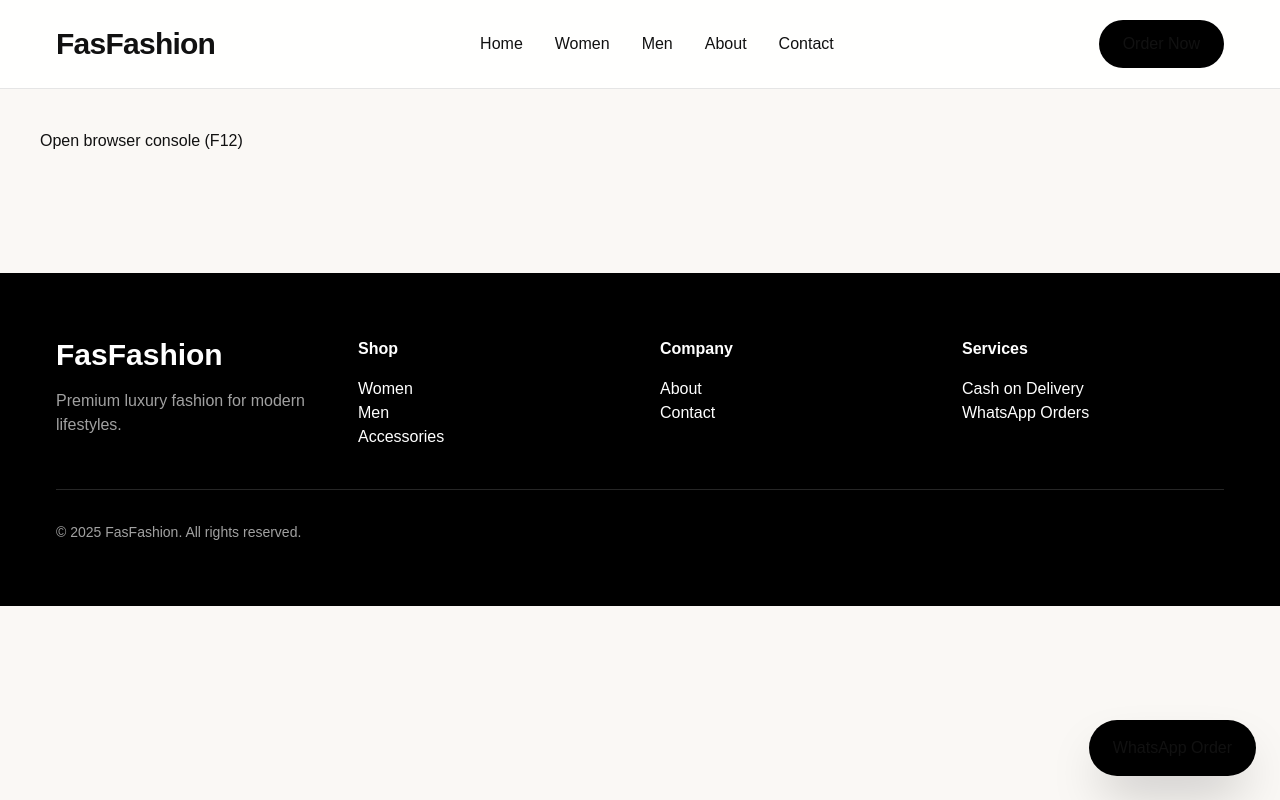
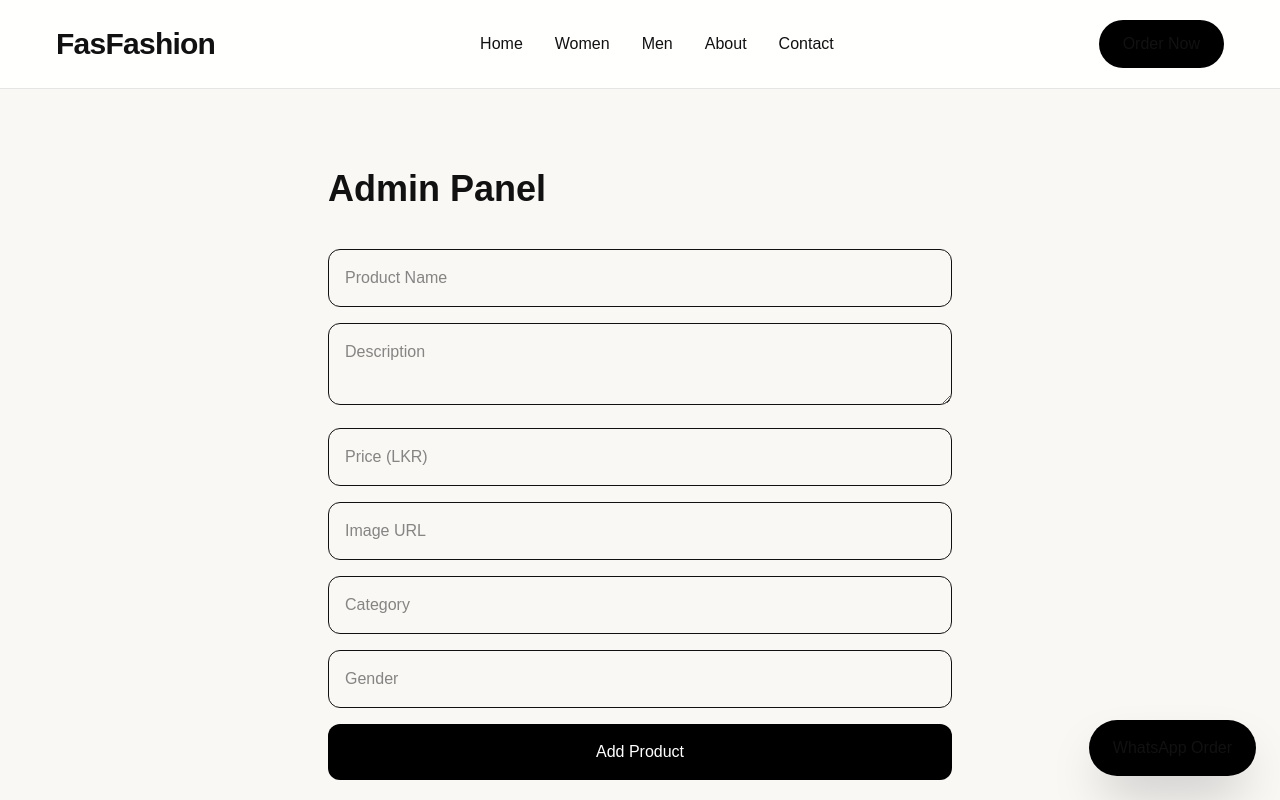
Before and after one commit to Rashamjm/fasfashion, a Next.js app: page /admin in a window 1280 px wide. Shown: the top 800 px of the page. Built offline with nearby package versions, Linux system fonts and the light colour scheme; no server answers; the database is empty.

Commit message:
connect men db

```diff
--- a/app/admin/page.tsx
+++ b/app/admin/page.tsx
@@ -1,25 +1,134 @@
 "use client";
 
-import { useEffect } from "react";
+import { useState } from "react";
 import { supabase } from "@/lib/supabase";
 
 export default function AdminPage() {
-  useEffect(() => {
-    async function test() {
-      const { data, error } = await supabase
-        .from("products")
-        .select("*");
+  const [name, setName] = useState("");
+  const [description, setDescription] =
+    useState("");
+  const [priceLkr, setPriceLkr] =
+    useState("");
+  const [imageUrl, setImageUrl] =
+    useState("");
+  const [category, setCategory] =
+    useState("");
+  const [gender, setGender] =
+    useState("");
+  const [loading, setLoading] =
+    useState(false);
 
-      console.log("DATA:", data);
-      console.log("ERROR:", error);
+  const addProduct = async () => {
+    setLoading(true);
+
+    const { data, error } = await supabase
+      .from("products")
+      .insert([
+        {
+          name,
+          description,
+          price_lkr: Number(priceLkr),
+          price_usd: 0,
+          image_url: imageUrl,
+          category,
+          gender,
+          stock: 10,
+          featured: false,
+        },
+      ])
+      .select();
+
+    console.log(data);
+    console.log(error);
+
+    if (error) {
+      alert(error.message);
+      setLoading(false);
+      return;
     }
 
-    test();
-  }, []);
+    alert("✅ Product Added!");
+
+    setName("");
+    setDescription("");
+    setPriceLkr("");
+    setImageUrl("");
+    setCategory("");
+    setGender("");
+    setLoading(false);
+  };
 
   return (
-    <div className="p-10">
-      Open browser console (F12)
-    </div>
+    <main className="max-w-2xl mx-auto py-20 px-6">
+      <h1 className="text-4xl font-bold mb-10">
+        Admin Panel
+      </h1>
+
+      <div className="space-y-4">
+        <input
+          placeholder="Product Name"
+          className="w-full border p-4 rounded-xl"
+          value={name}
+          onChange={(e) =>
+            setName(e.target.value)
+          }
+        />
+
+        <textarea
+          placeholder="Description"
+          className="w-full border p-4 rounded-xl"
+          value={description}
+          onChange={(e) =>
+            setDescription(e.target.value)
+          }
+        />
+
+        <input
+          placeholder="Price (LKR)"
+          className="w-full border p-4 rounded-xl"
+          value={priceLkr}
+          onChange={(e) =>
+            setPriceLkr(e.target.value)
+          }
+        />
+
+        <input
+          placeholder="Image URL"
+          className="w-full border p-4 rounded-xl"
+          value={imageUrl}
+          onChange={(e) =>
+            setImageUrl(e.target.value)
+          }
+        />
+
+        <input
+          placeholder="Category"
+          className="w-full border p-4 rounded-xl"
+          value={category}
+          onChange={(e) =>
+            setCategory(e.target.value)
+          }
+        />
+
+        <input
+          placeholder="Gender"
+          className="w-full border p-4 rounded-xl"
+          value={gender}
+          onChange={(e) =>
+            setGender(e.target.value)
+          }
+        />
+
+        <button
+          onClick={addProduct}
+          disabled={loading}
+          className="bg-black text-white px-8 py-4 rounded-xl w-full"
+        >
+          {loading
+            ? "Adding..."
+            : "Add Product"}
+        </button>
+      </div>
+    </main>
   );
 }
--- a/app/page.tsx
+++ b/app/page.tsx
@@ -1,167 +1,49 @@
-"use client";
+async function getMenProducts() {
+  const res = await fetch(
+    `${process.env.NEXT_PUBLIC_SUPABASE_URL}/rest/v1/products?gender=eq.Men&select=*`,
+    {
+      headers: {
+        apikey:
+          process.env
+            .NEXT_PUBLIC_SUPABASE_ANON_KEY!,
+        Authorization: `Bearer ${
+          process.env
+            .NEXT_PUBLIC_SUPABASE_ANON_KEY
+        }`,
+      },
+      cache: "no-store",
+    }
+  );
 
-import Link from "next/link";
+  return res.json();
+}
 
-const products = [
-  {
-    name: "Luxury Black Dress",
-    price: "Rs. 7,500",
-    image:
-      "https://images.pexels.com/photos/1488463/pexels-photo-1488463.jpeg",
-  },
-  {
-    name: "Premium Fashion Set",
-    price: "Rs. 9,200",
-    image:
-      "https://images.pexels.com/photos/1926769/pexels-photo-1926769.jpeg",
-  },
-  {
-    name: "Elegant Casual Wear",
-    price: "Rs. 6,900",
-    image:
-      "https://images.pexels.com/photos/994523/pexels-photo-994523.jpeg",
-  },
-];
+export default async function MenPage() {
+  const products =
+    await getMenProducts();
 
-export default function HomePage() {
   return (
-    <main className="bg-[#faf8f5] text-black">
+    <main className="bg-[#faf8f5] min-h-screen px-6 md:px-14 py-20">
 
-      {/* Hero */}
-      <section className="grid lg:grid-cols-2 gap-12 items-center px-6 md:px-14 py-20 min-h-[90vh]">
-
-        <div>
-          <p className="uppercase tracking-[5px] text-sm text-neutral-500 mb-5">
-            Luxury Fashion Collection
+      <p className="tracking-[6px] text-neutral-500 uppercase">
+        Premium Collection
       </p>
 
-          <h1 className="text-5xl md:text-7xl font-bold leading-[1]">
-            Elevate Your <br />
-            Everyday Style
+      <h1 className="text-6xl font-bold mt-4 mb-14">
+        Men Collection
       </h1>
 
-          <p className="text-lg text-neutral-600 mt-8 max-w-xl leading-8">
-            Discover elegant, luxury-inspired fashion made
-            for modern lifestyles. Premium quality with
-            affordable style.
-          </p>
-
-          <div className="flex flex-wrap gap-4 mt-10">
-            <Link
-              href="/women"
-              className="bg-black text-white px-8 py-4 rounded-full hover:scale-105 transition"
-            >
-              Shop Women
-            </Link>
-
-            <Link
-              href="/men"
-              className="border border-black px-8 py-4 rounded-full hover:bg-black hover:text-white transition"
-            >
-              Shop Men
-            </Link>
-          </div>
-        </div>
-
-        <img
-          src="https://images.pexels.com/photos/1926769/pexels-photo-1926769.jpeg"
-          alt="fashion"
-          className="rounded-[45px] h-[700px] w-full object-cover shadow-2xl"
-        />
-      </section>
-
-      {/* Promo Banner */}
-      <section className="px-6 md:px-14 py-8">
-        <div className="bg-black text-white rounded-[40px] p-10 flex flex-col md:flex-row justify-between items-center">
-
-          <div>
-            <p className="uppercase text-sm tracking-[4px] text-neutral-400">
-              Limited Offer
-            </p>
-
-            <h2 className="text-4xl font-bold mt-3">
-              Up To 40% Off Selected Styles
-            </h2>
-          </div>
-
-          <button className="bg-white text-black px-8 py-4 rounded-full mt-5 md:mt-0">
-            Shop Sale
-          </button>
-        </div>
-      </section>
-
-      {/* Categories */}
-      <section className="px-6 md:px-14 py-20">
-
-        <h2 className="text-4xl font-bold mb-12">
-          Shop By Category
-        </h2>
-
       <div className="grid md:grid-cols-3 gap-8">
-
-          <Link href="/women">
-            <div className="relative rounded-[35px] overflow-hidden group cursor-pointer">
-              <img
-                src="https://images.pexels.com/photos/1385472/pexels-photo-1385472.jpeg"
-                className="h-[500px] w-full object-cover group-hover:scale-105 transition duration-500"
-              />
-              <div className="absolute inset-0 bg-black/20" />
-              <div className="absolute bottom-8 left-8 text-white text-3xl font-bold">
-                Women
-              </div>
-            </div>
-          </Link>
-
-          <Link href="/men">
-            <div className="relative rounded-[35px] overflow-hidden group cursor-pointer">
-              <img
-                src="https://images.pexels.com/photos/1043474/pexels-photo-1043474.jpeg"
-                className="h-[500px] w-full object-cover group-hover:scale-105 transition duration-500"
-              />
-              <div className="absolute inset-0 bg-black/20" />
-              <div className="absolute bottom-8 left-8 text-white text-3xl font-bold">
-                Men
-              </div>
-            </div>
-          </Link>
-
-          <div className="relative rounded-[35px] overflow-hidden">
-            <img
-              src="https://images.pexels.com/photos/934070/pexels-photo-934070.jpeg"
-              className="h-[500px] w-full object-cover"
-            />
-            <div className="absolute inset-0 bg-black/20" />
-            <div className="absolute bottom-8 left-8 text-white text-3xl font-bold">
-              Accessories
-            </div>
-          </div>
-
-        </div>
-      </section>
-
-      {/* Featured Products */}
-      <section className="bg-white rounded-t-[60px] px-6 md:px-14 py-20">
-
-        <div className="flex justify-between items-center mb-12">
-          <h2 className="text-4xl font-bold">
-            New Arrivals
-          </h2>
-
-          <button className="border border-black px-6 py-3 rounded-full">
-            View All
-          </button>
-        </div>
-
-        <div className="grid md:grid-cols-3 gap-8">
-
-          {products.map((product, index) => (
+        {products?.map(
+          (product: any) => (
             <div
-              key={index}
-              className="bg-[#faf8f5] rounded-[35px] overflow-hidden hover:-translate-y-2 transition duration-300 hover:shadow-xl"
+              key={product.id}
+              className="bg-white rounded-[30px] overflow-hidden"
             >
               <img
-                src={product.image}
-                className="h-[450px] w-full object-cover"
+                src={product.image_url}
+                alt={product.name}
+                className="h-[500px] w-full object-cover"
               />
 
               <div className="p-6">
@@ -169,49 +51,25 @@ export default function HomePage() {
                   {product.name}
                 </h3>
 
-                <p className="font-bold mt-3 text-lg">
-                  {product.price}
+                <p className="text-neutral-600 mt-2">
+                  {product.description}
+                </p>
+
+                <p className="font-bold text-xl mt-4">
+                  Rs. {product.price_lkr}
                 </p>
 
                 <a
                   href="https://wa.me/947XXXXXXXX"
-                  className="block text-center bg-black text-white py-4 rounded-full mt-6"
+                  className="block text-center bg-black text-white py-4 rounded-full mt-5"
                 >
-                  Order via WhatsApp
+                  WhatsApp Order
                 </a>
               </div>
             </div>
-          ))}
-
-        </div>
-      </section>
-
-      {/* Testimonials */}
-      <section className="px-6 md:px-14 py-20">
-
-        <h2 className="text-4xl font-bold mb-10">
-          Customer Love
-        </h2>
-
-        <div className="grid md:grid-cols-3 gap-8">
-
-          {["Amazing quality!", "Very premium style!", "Fast delivery!"].map(
-            (review, index) => (
-              <div
-                key={index}
-                className="bg-white rounded-[35px] p-8 shadow-sm"
-              >
-                ⭐⭐⭐⭐⭐
-
-                <p className="mt-4 text-neutral-700">
-                  {review}
-                </p>
-              </div>
           )
         )}
-
       </div>
-      </section>
 
     </main>
   );
--- a/lib/supabase.ts
+++ b/lib/supabase.ts
@@ -1,10 +1,6 @@
 import { createClient } from "@supabase/supabase-js";
 
-const supabaseUrl = process.env.NEXT_PUBLIC_SUPABASE_URL!;
-const supabaseAnonKey =
-  process.env.NEXT_PUBLIC_SUPABASE_ANON_KEY!;
-
 export const supabase = createClient(
-  supabaseUrl,
-  supabaseAnonKey
+  process.env.NEXT_PUBLIC_SUPABASE_URL!,
+  process.env.NEXT_PUBLIC_SUPABASE_ANON_KEY!
 );
```
Lines whose indentation alone changed are shown as unchanged.
